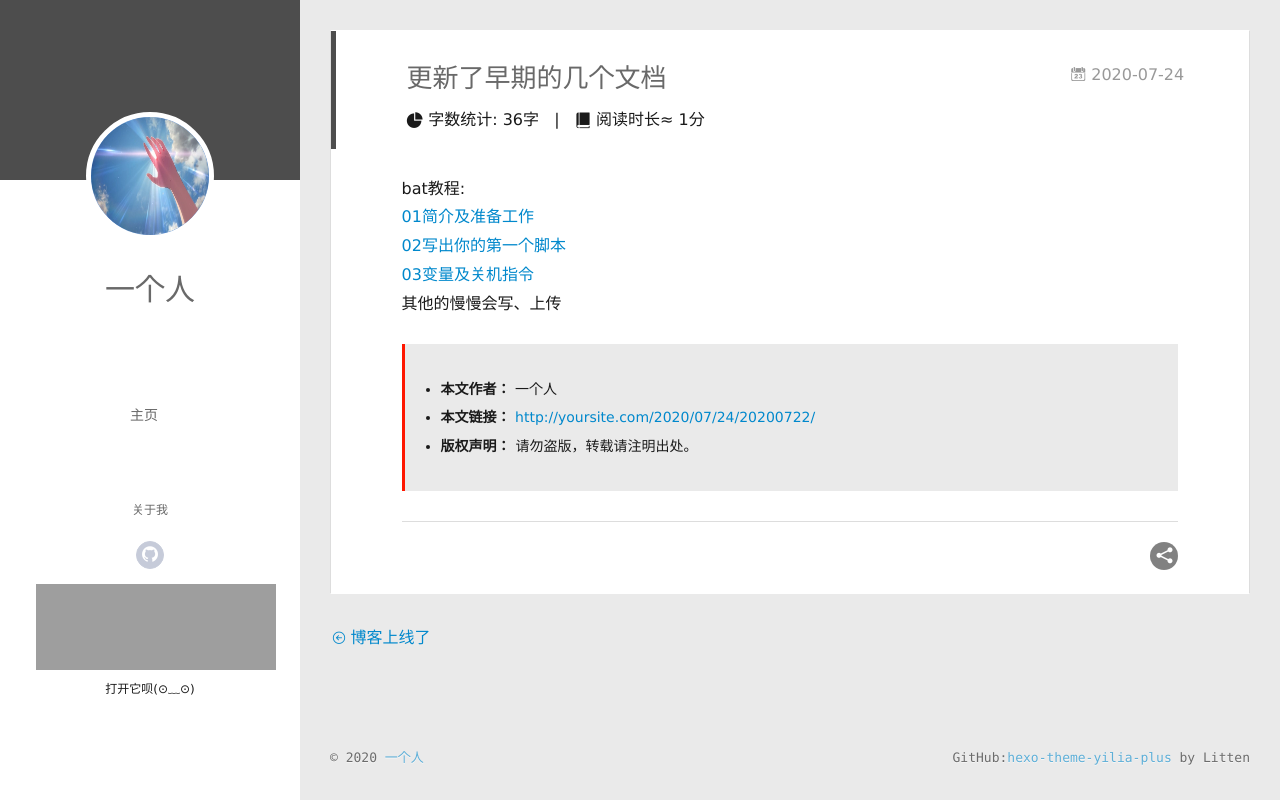
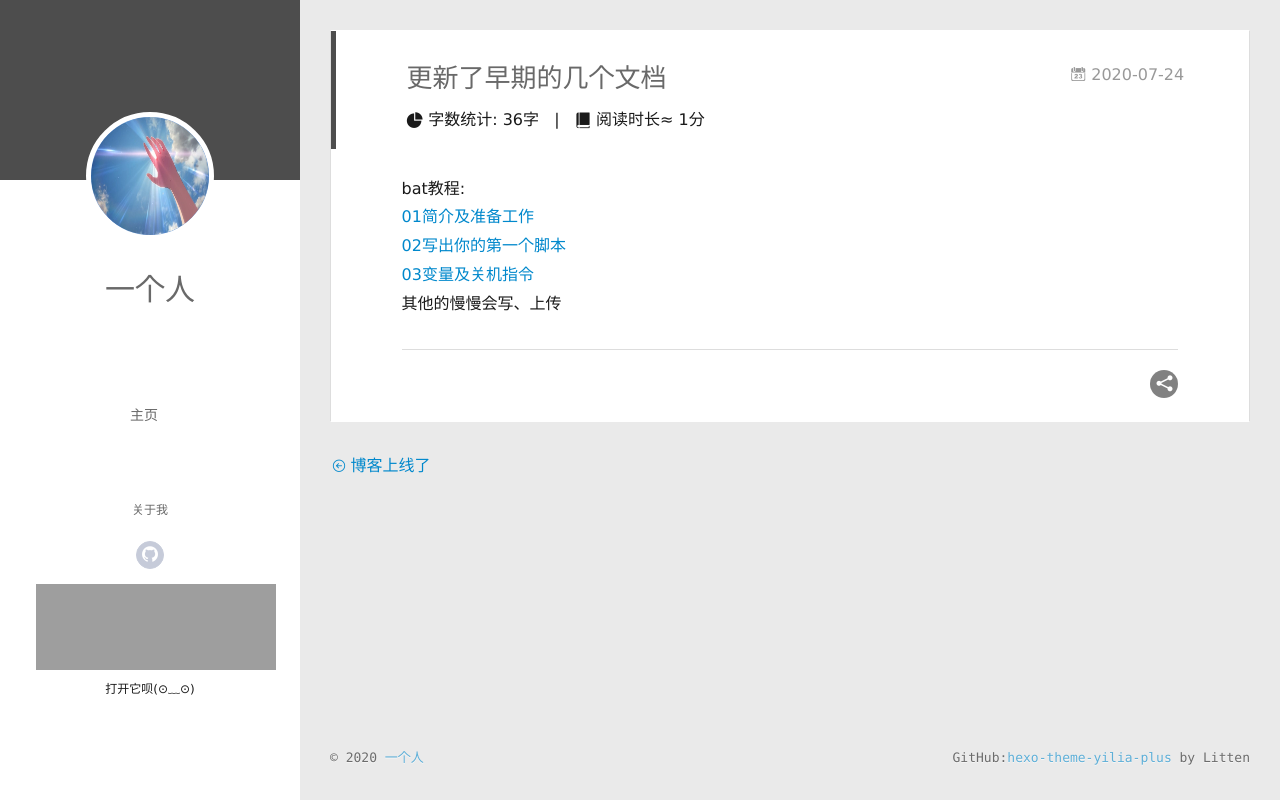
Before and after one commit to leisiyu1/leisiyu1.github.io, a plain HTML site: page 2020/07/24/20200722/index.html in a window 1280 px wide. Drawn offline with Linux system fonts and the light colour scheme; some packages are replaced by stand-ins of ours; grey boxes are pictures that could not be loaded; a script that the page names is missing.

Commit message:
Site updated: 2020-07-27 13:12:25

```diff
--- a/2020/07/24/20200722/index.html
+++ b/2020/07/24/20200722/index.html
@@ -218,26 +218,6 @@
 
 
 
-
-    <div class="declare">
-      <ul class="post-copyright">
-        <li>
-          <strong>本文作者：</strong>
-          一个人
-        </li>
-        <li>
-          <strong>本文链接：</strong>
-          <a href="http://yoursite.com/2020/07/24/20200722/" title="更新了早期的几个文档" target="_blank">http://yoursite.com/2020/07/24/20200722/</a>
-        </li>
-
-        <li>
-          <strong>版权声明： </strong>
-
-          请勿盗版，转载请注明出处。
-        </li>
-
-      </ul>
-    </div>
 
 
   </div>
```
Also changed, not shown: 2020/07/24/hello/index.html (+0 -20 lines).
